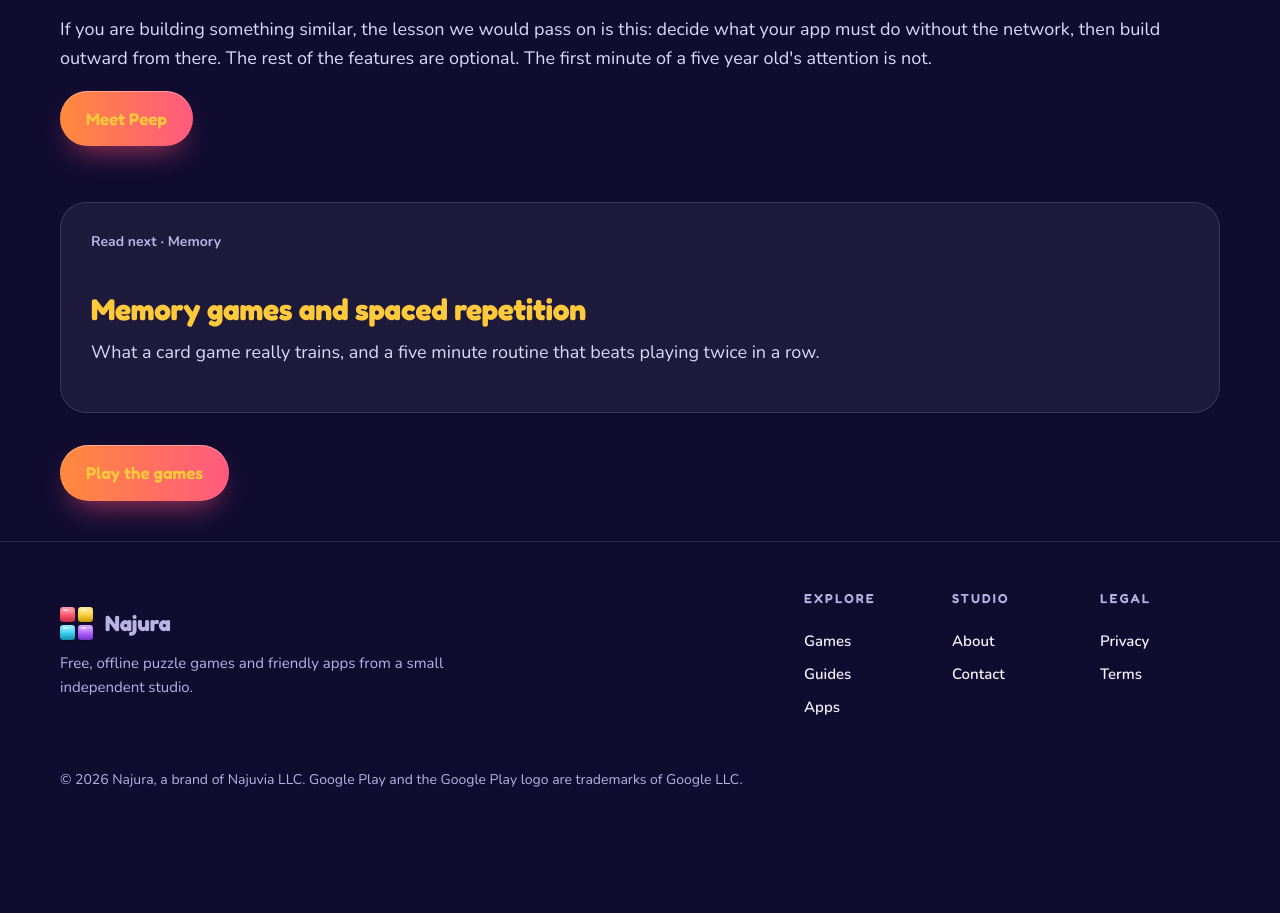
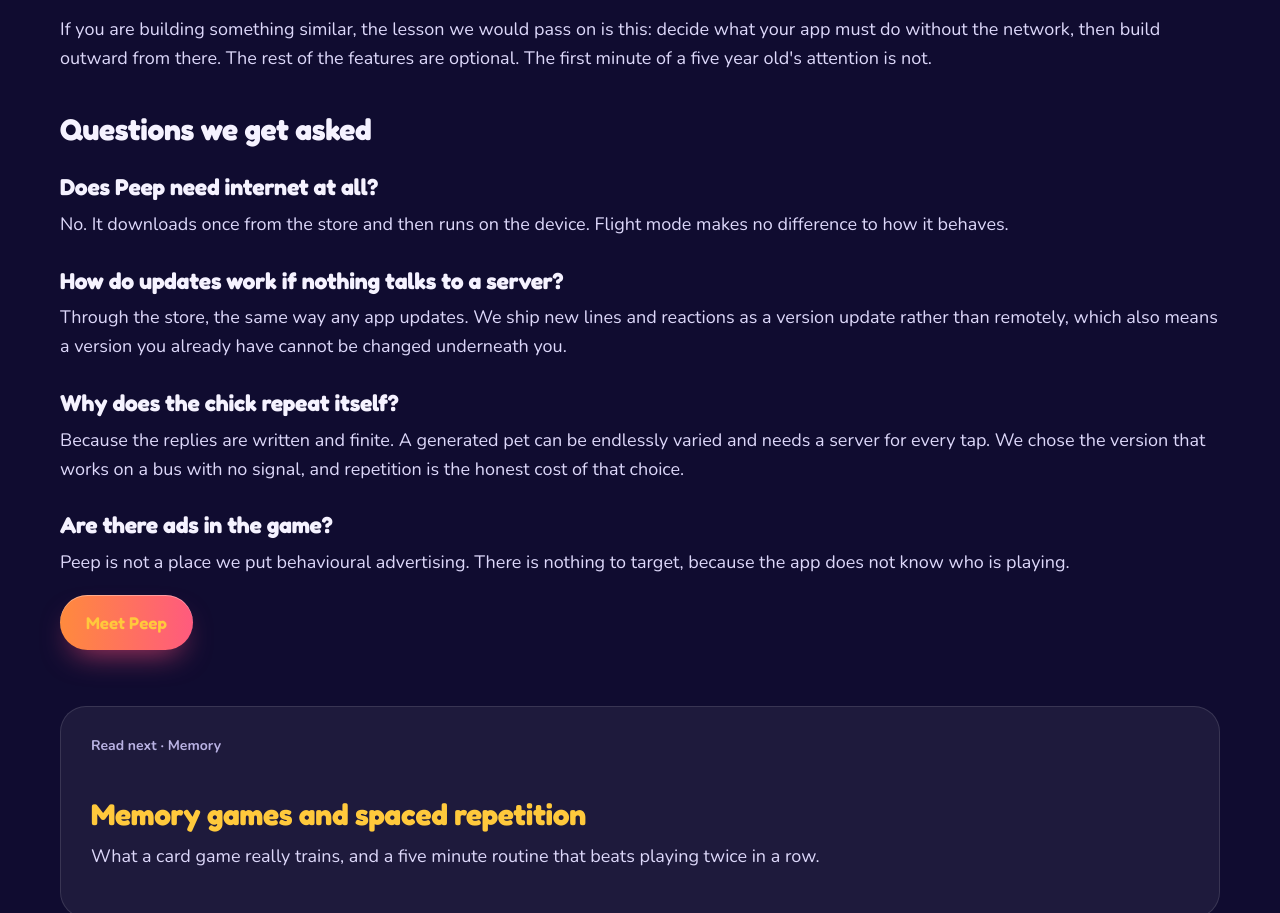
Before and after one commit to withnasim/withnasim.github.io, a plain HTML site: page guides/peep-offline/index.html in a window 1280 px wide. Shown: the part 1609-2522 px from the top of the page. Before the commit the page ends 2457 px from the top, so only its background shows below. Drawn offline with nearby package versions, Linux system fonts and the light colour scheme.

Commit message:
guides: add the Peep FAQ section (offline, updates, repetition, ads)

```diff
--- a/guides/peep-offline/index.html
+++ b/guides/peep-offline/index.html
@@ -93,6 +93,17 @@ j=d.createElement(s),dl=l!='dataLayer'?'&l='+l:'';j.async=true;j.src=
 <p>Peep is free, and it stays free. It has no purchases. Running it costs us almost nothing, which is exactly why we can keep the promise that most free children's apps quietly break.</p>
 <p>If you are building something similar, the lesson we would pass on is this: decide what your app must do without the network, then build outward from there. The rest of the features are optional. The first minute of a five year old's attention is not.</p>
 
+
+<h2>Questions we get asked</h2>
+<h3>Does Peep need internet at all?</h3>
+<p>No. It downloads once from the store and then runs on the device. Flight mode makes no difference to how it behaves.</p>
+<h3>How do updates work if nothing talks to a server?</h3>
+<p>Through the store, the same way any app updates. We ship new lines and reactions as a version update rather than remotely, which also means a version you already have cannot be changed underneath you.</p>
+<h3>Why does the chick repeat itself?</h3>
+<p>Because the replies are written and finite. A generated pet can be endlessly varied and needs a server for every tap. We chose the version that works on a bus with no signal, and repetition is the honest cost of that choice.</p>
+<h3>Are there ads in the game?</h3>
+<p>Peep is not a place we put behavioural advertising. There is nothing to target, because the app does not know who is playing.</p>
+
 <p><a class="btn" href="https://games.najura.com/peep/">Meet Peep</a></p>
 
 <div class="posts" style="margin-top:56px">
```
